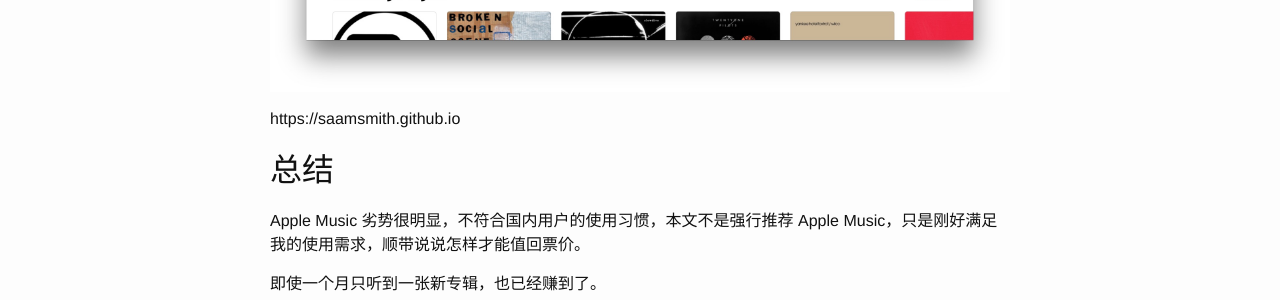
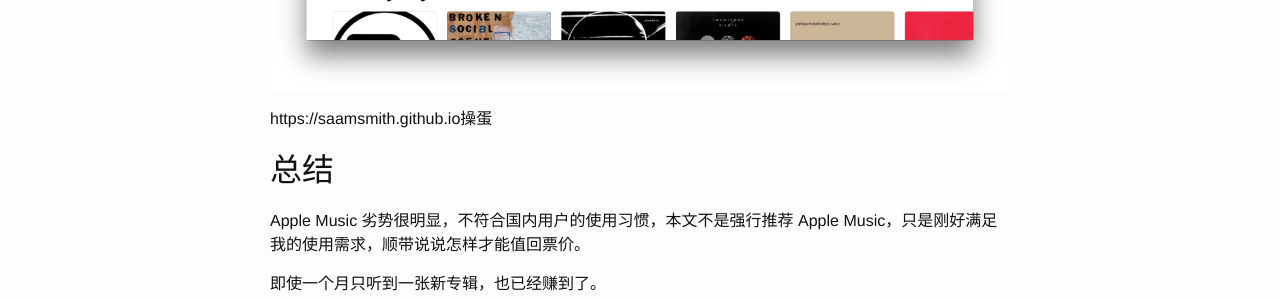
Before and after one commit to saamsmith/samxx, a Jekyll site: the page built from _posts/2017-05-11-Apple Music 不亏本指南.md, in a window 1280 px wide and 900 px high, scrolled down 2888 px. Shown: the part 388-688 px from the top of the window. Built offline with Jekyll 4.4.1, drawn with Linux system fonts in a browser that asks for light colours; our own code applies the rules of GitHub Pages for plain Markdown files.

Commit message:
modified

```diff
--- a/_posts/2017-05-11-Apple Music 不亏本指南.md
+++ b/_posts/2017-05-11-Apple Music 不亏本指南.md
@@ -60,7 +60,7 @@ Apple Music 有 3 个月的试用期，过了试用期之后，美区是 10 刀/
 ![Apple Music For mac]({{ site.url }}/assets/img/Apple Music Albums.jpg)
 ![Apple Music For mac]({{ site.url }}/assets/img/Apple Music For You.jpg)
 
-{{ site.url }}
+{{ site.url }}操蛋
 
 ## 总结
 Apple Music 劣势很明显，不符合国内用户的使用习惯，本文不是强行推荐 Apple Music，只是刚好满足我的使用需求，顺带说说怎样才能值回票价。
```
